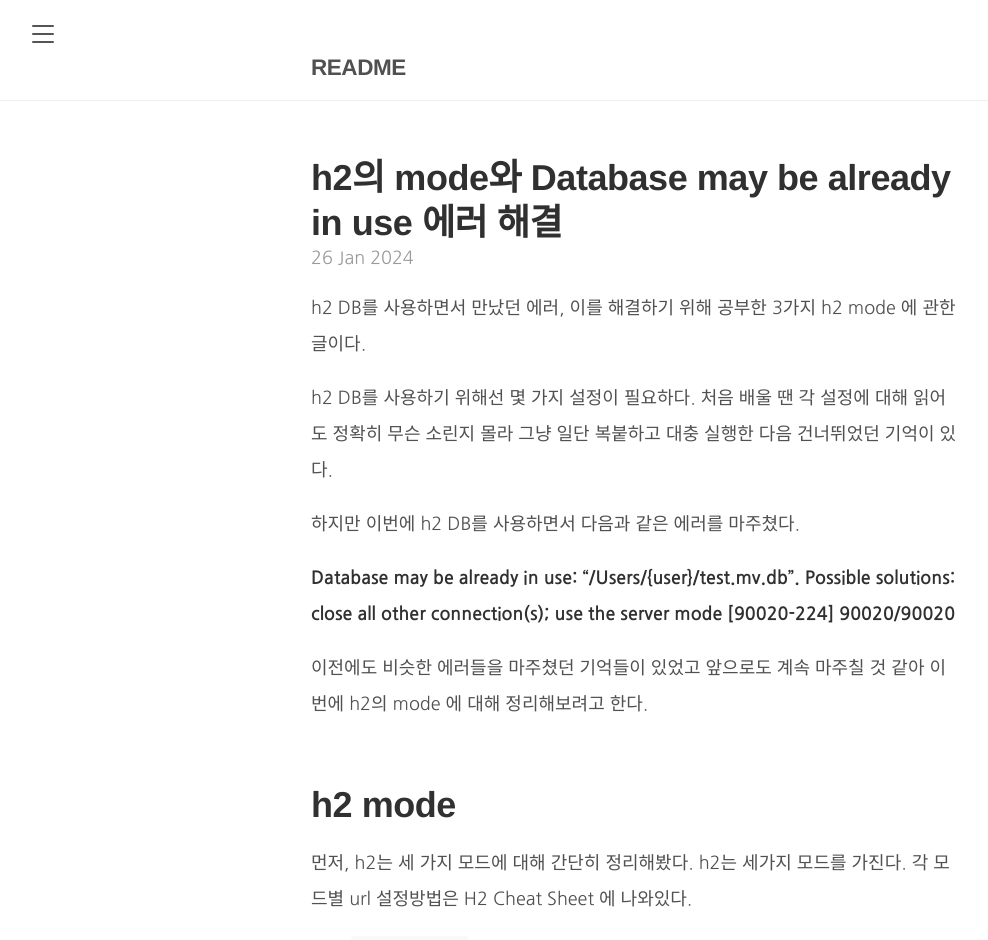
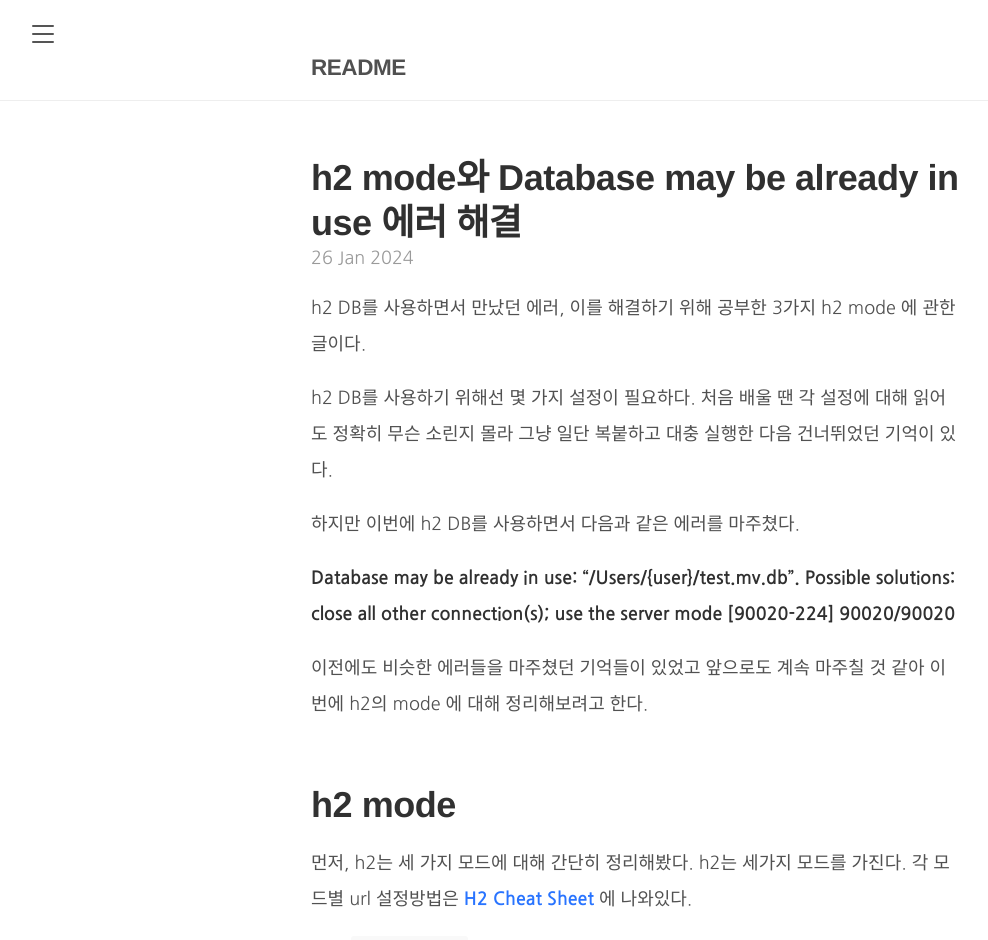
Before and after one commit to TaewoooongHeo01/TaewoooongHeo01, a Jekyll site: the page built from _posts/Spring/2024-01-26-h2_mode.md, in a window 1280 px wide. Shown: the top 940 px of the page, without its empty margins (5-993 px from the left). Built offline with Jekyll 4.4.1, drawn with Linux system fonts in a browser that asks for light colours; comment, search, counter and statistics services are not loaded.

Commit message:
a 태그 css 수정

```diff
--- a/_posts/Spring/2024-01-26-h2_mode.md
+++ b/_posts/Spring/2024-01-26-h2_mode.md
@@ -1,6 +1,6 @@
 ---
 layout: post
-title: h2의 mode와 Database may be already in use 에러 해결
+title: h2 mode와 Database may be already in use 에러 해결
 category: Spring
 excerpt: “h2 DB를 사용하면서 만났던 에러, 이를 해결하기 위해 공부한 3가지 h2 mode 에 관한 글이다. 이번에 h2 DB를 사용하면서 다음과 같은 에러를 마주쳤다. Database may be already in use /Users/{user}/test.mv.db. Possible solutions close all other connection(s); use the server mode \[90020-224] 90020/90020' 이전에도 비슷한 에러들을 마주쳤던 기억들이 있었고 앞으로도 계속 마주칠 것 같아 이번에 h2의 mode 에 대해 정리해보려고 한다.”
 ---
--- a/public/css/poole.css
+++ b/public/css/poole.css
@@ -67,8 +67,9 @@ body {
 
 /* No `:visited` state is required by default (browsers will use `a`) */
 a {
-  color: #4f4f4f;
+  color: rgb(41, 116, 255);
   text-decoration: none;
+  font-weight: 600;
 }
 a strong {
   color: inherit;
```
Also changed, not shown: other parts of _posts/Spring/2024-01-26-h2_mode.md (+1 -1 lines).
